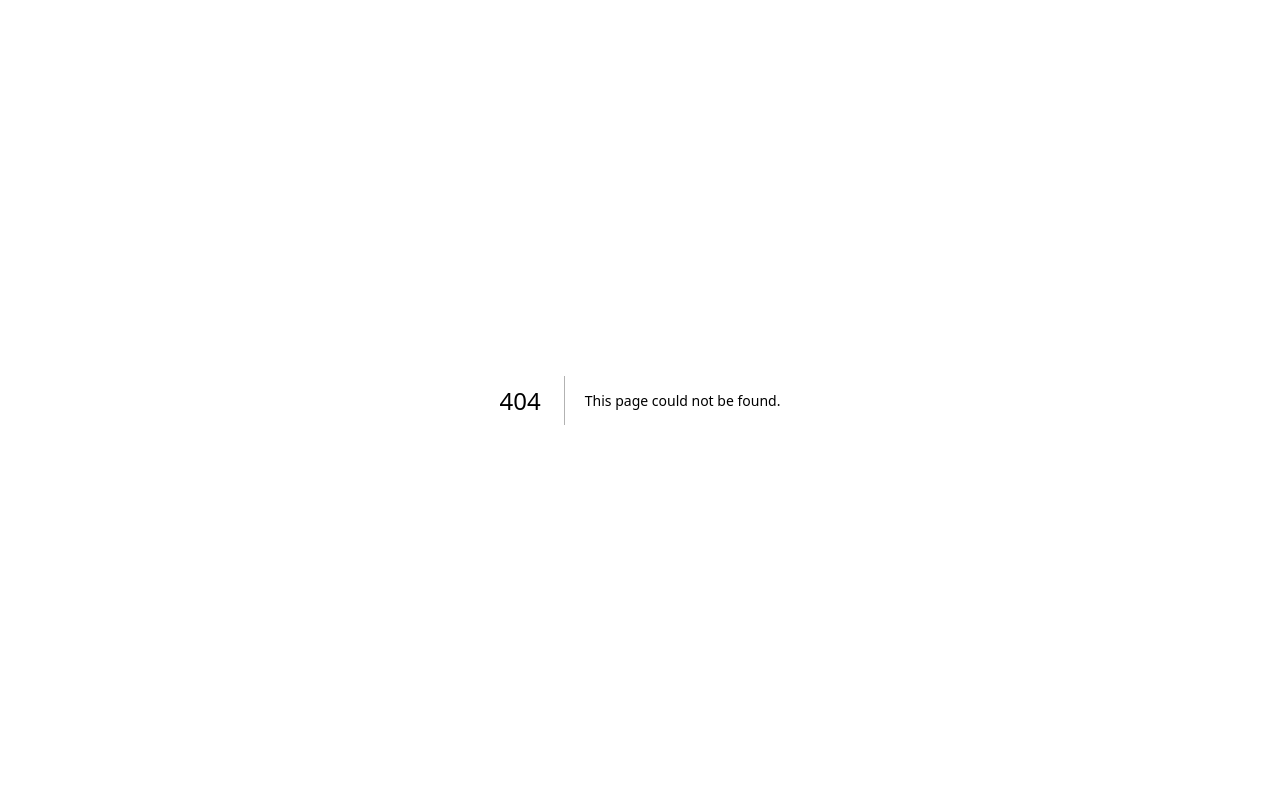
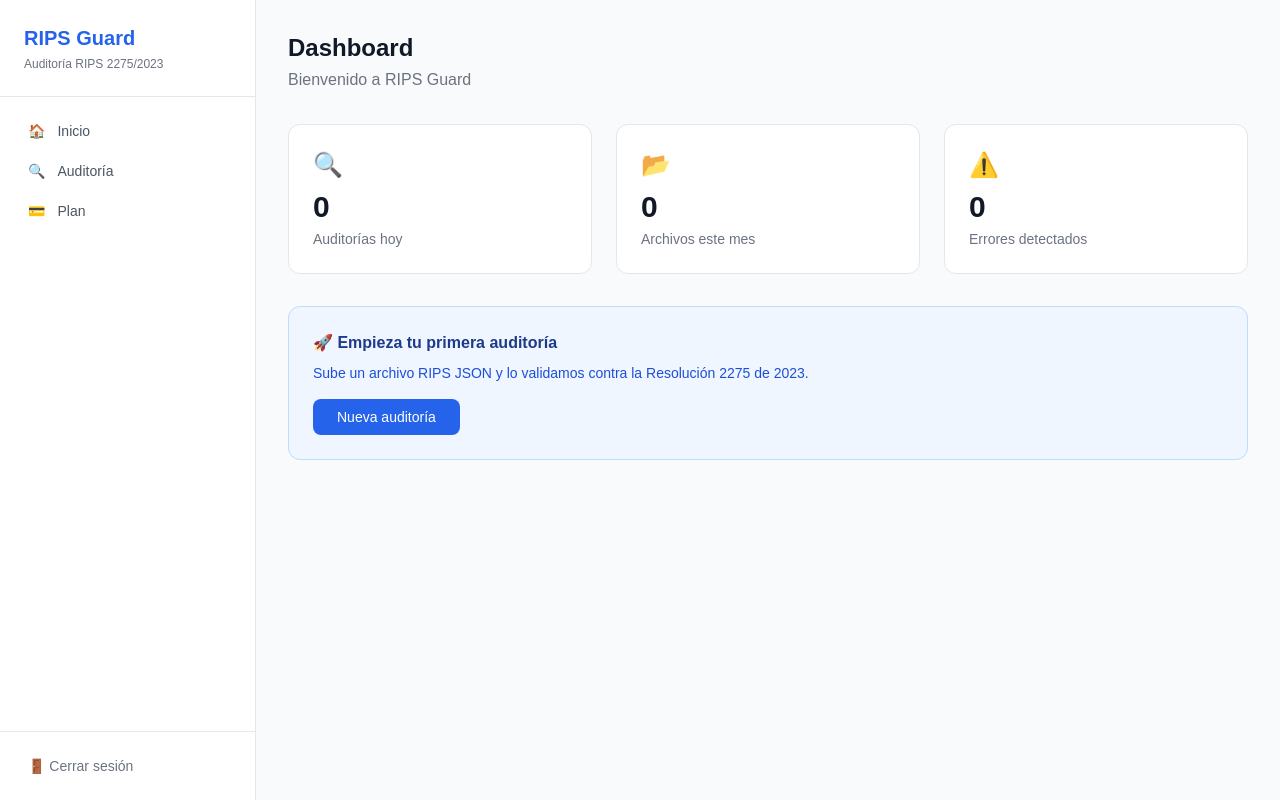
Before and after one commit to fjfc1984-bit/ripsguard, a Next.js app in the folder nextjs-app/: page /dashboard in a window 1280 px wide. Before the commit this address had no page. Built offline with nearby package versions, Linux system fonts and the light colour scheme.

Commit message:
Create DashboardPage component with stats and CTA

```diff
--- /dev/null
+++ b/nextjs-app/app/dashboard/page.tsx
@@ -0,0 +1,41 @@
+import Link from 'next/link'
+
+export default function DashboardPage() {
+  return (
+    <div className="p-8">
+      <div className="mb-8">
+        <h2 className="text-2xl font-bold text-gray-900">Dashboard</h2>
+        <p className="text-gray-500 mt-1">Bienvenido a RIPS Guard</p>
+      </div>
+
+      {/* Stats */}
+      <div className="grid grid-cols-3 gap-6 mb-8">
+        {[
+          { label: 'Auditorías hoy', value: '0', icon: '🔍' },
+          { label: 'Archivos este mes', value: '0', icon: '📂' },
+          { label: 'Errores detectados', value: '0', icon: '⚠️' },
+        ].map(stat => (
+          <div key={stat.label} className="bg-white rounded-xl p-6 border border-gray-200">
+            <div className="text-2xl mb-2">{stat.icon}</div>
+            <div className="text-3xl font-bold text-gray-900">{stat.value}</div>
+            <div className="text-sm text-gray-500 mt-1">{stat.label}</div>
+          </div>
+        ))}
+      </div>
+
+      {/* CTA */}
+      <div className="bg-blue-50 border border-blue-200 rounded-xl p-6">
+        <h3 className="font-semibold text-blue-900 mb-2">🚀 Empieza tu primera auditoría</h3>
+        <p className="text-blue-700 text-sm mb-4">
+          Sube un archivo RIPS JSON y lo validamos contra la Resolución 2275 de 2023.
+        </p>
+        <Link
+          href="/dashboard/audit"
+          className="inline-block bg-blue-600 text-white px-6 py-2 rounded-lg text-sm font-medium hover:bg-blue-700 transition"
+        >
+          Nueva auditoría
+        </Link>
+      </div>
+    </div>
+  )
+}
```
